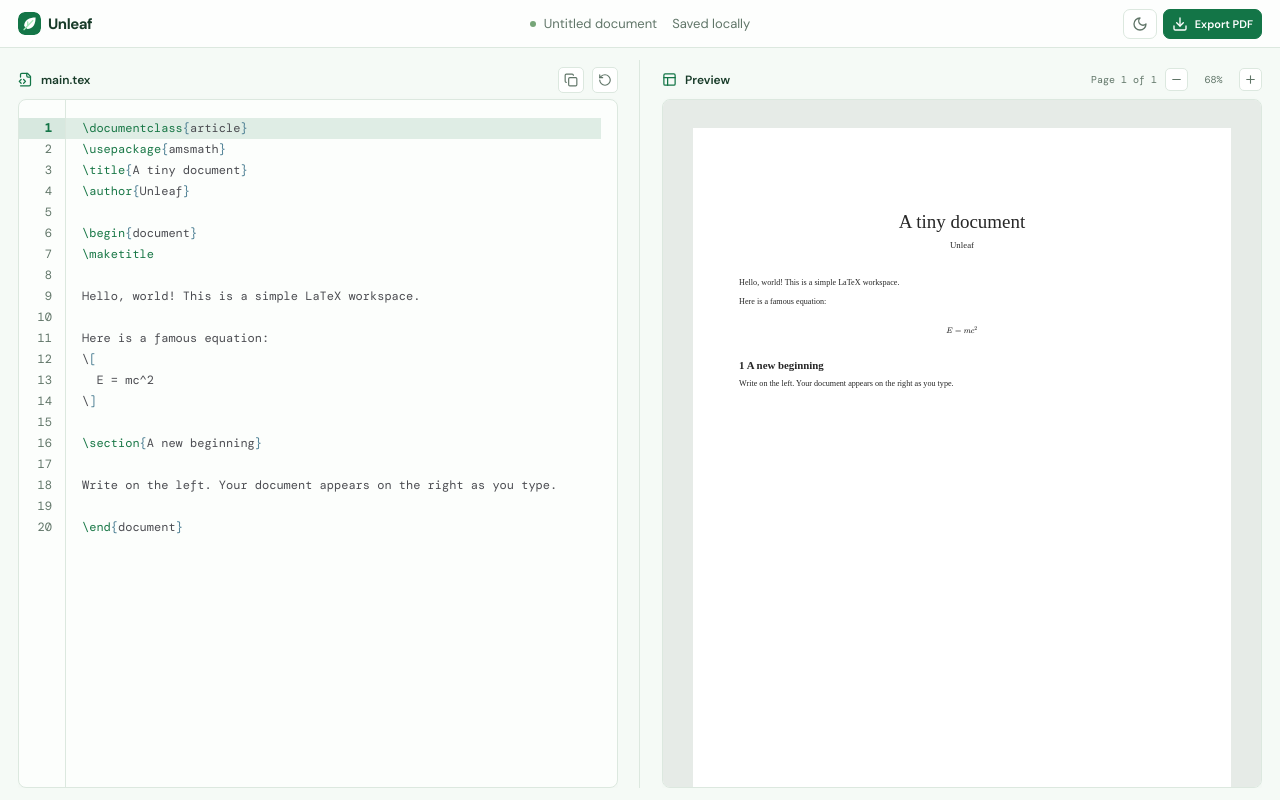
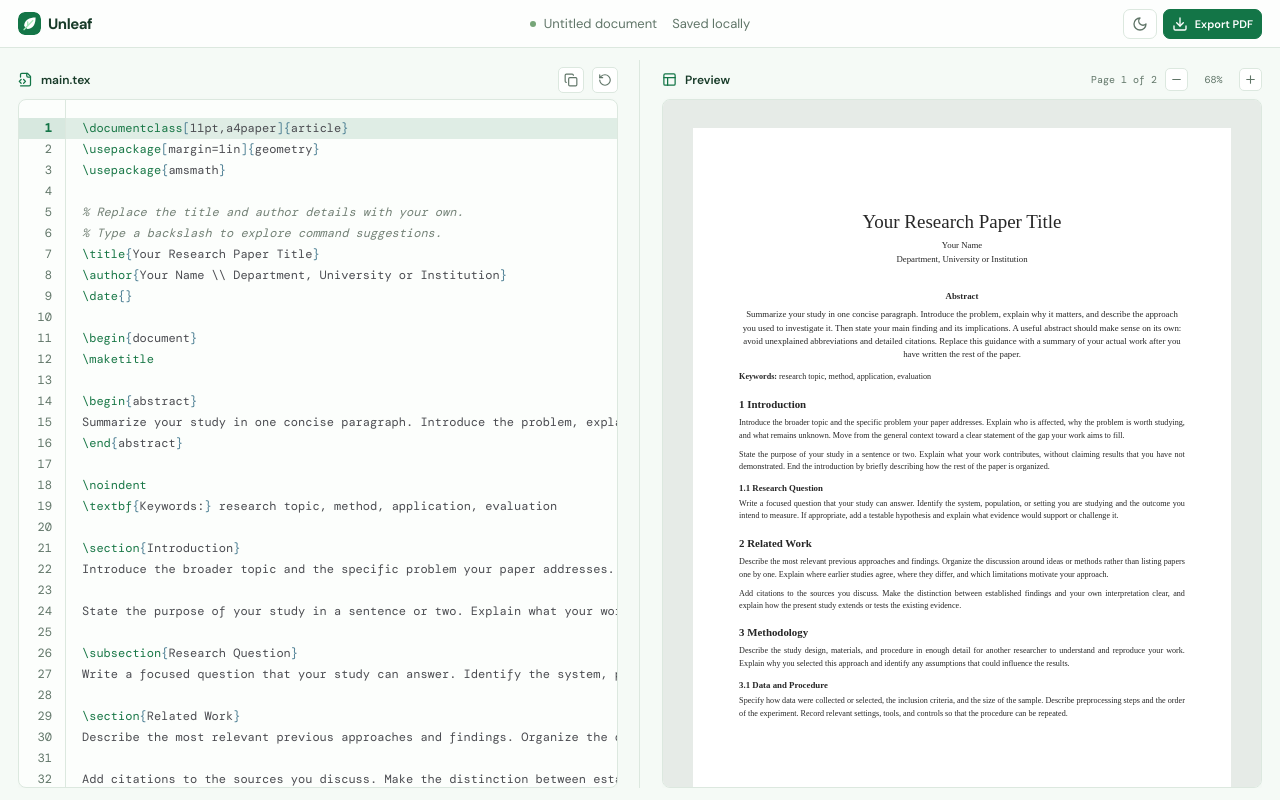
Before and after one commit to farzeenilyaszargar/LatexBoi, a Next.js app: page / in a window 1280 px wide. Built offline with nearby package versions, Linux system fonts and the light colour scheme; a web font is replaced by a local one.

Commit message:
feat: start new drafts with a two-page research paper outline

```diff
--- a/app/editor.tsx
+++ b/app/editor.tsx
@@ -10,26 +10,7 @@ import Autocomplete from "./autocomplete";
 
 import "katex/dist/katex.min.css";
 
-const STARTER = String.raw`\documentclass{article}
-\usepackage{amsmath}
-\title{A tiny document}
-\author{Unleaf}
-
-\begin{document}
-\maketitle
-
-Hello, world! This is a simple LaTeX workspace.
-
-Here is a famous equation:
-\[
-  E = mc^2
-\]
-
-\section{A new beginning}
-
-Write on the left. Your document appears on the right as you type.
-
-\end{document}`;
+import { STARTER } from "./starter";
 
 const escapeHtml = (value: string) => value
   .replace(/&/g, "&amp;").replace(/</g, "&lt;").replace(/>/g, "&gt;")
--- /dev/null
+++ b/app/starter.ts
@@ -0,0 +1,75 @@
+export const STARTER = String.raw`\documentclass[11pt,a4paper]{article}
+\usepackage[margin=1in]{geometry}
+\usepackage{amsmath}
+
+% Replace the title and author details with your own.
+% Type a backslash to explore command suggestions.
+\title{Your Research Paper Title}
+\author{Your Name \\ Department, University or Institution}
+\date{}
+
+\begin{document}
+\maketitle
+
+\begin{abstract}
+Summarize your study in one concise paragraph. Introduce the problem, explain why it matters, and describe the approach you used to investigate it. Then state your main finding and its implications. A useful abstract should make sense on its own: avoid unexplained abbreviations and detailed citations. Replace this guidance with a summary of your actual work after you have written the rest of the paper.
+\end{abstract}
+
+\noindent
+\textbf{Keywords:} research topic, method, application, evaluation
+
+\section{Introduction}
+Introduce the broader topic and the specific problem your paper addresses. Explain who is affected, why the problem is worth studying, and what remains unknown. Move from the general context toward a clear statement of the gap your work aims to fill.
+
+State the purpose of your study in a sentence or two. Explain what your work contributes, without claiming results that you have not demonstrated. End the introduction by briefly describing how the rest of the paper is organized.
+
+\subsection{Research Question}
+Write a focused question that your study can answer. Identify the system, population, or setting you are studying and the outcome you intend to measure. If appropriate, add a testable hypothesis and explain what evidence would support or challenge it.
+
+\section{Related Work}
+Describe the most relevant previous approaches and findings. Organize the discussion around ideas or methods rather than listing papers one by one. Explain where earlier studies agree, where they differ, and which limitations motivate your approach.
+
+Add citations to the sources you discuss. Make the distinction between established findings and your own interpretation clear, and explain how the present study extends or tests the existing evidence.
+
+\section{Methodology}
+Describe the study design, materials, and procedure in enough detail for another researcher to understand and reproduce your work. Explain why you selected this approach and identify any assumptions that could influence the results.
+
+\subsection{Data and Procedure}
+Specify how data were collected or selected, the inclusion criteria, and the size of the sample. Describe preprocessing steps and the order of the experiment. Record relevant settings, tools, and controls so that the procedure can be repeated.
+
+% This deliberate break keeps the starter organized into two pages.
+% Remove it when you prefer automatic pagination for your finished paper.
+\newpage
+
+\section{Results}
+Present the observations that answer your research question. Begin with the main result, then report supporting measurements in a logical order. Keep this section focused on what was observed; reserve broader explanations and implications for the discussion.
+
+\subsection{Evaluation}
+Define your evaluation criteria before comparing outcomes. Report units, sample sizes, and uncertainty where relevant. If you compare multiple methods, apply the same evaluation procedure to each and explain any exceptions.
+
+For example, the mean of a set of measurements can be written as:
+\[
+  \bar{x} = \frac{1}{n}\sum_{i=1}^{n} x_i
+\]
+Here, $n$ is the number of observations and $x_i$ is the value of observation $i$. Replace this illustrative equation with the expressions relevant to your study, and define every symbol when it first appears.
+
+\section{Discussion}
+Interpret your findings in relation to the research question and previous work. Explain what the results suggest, which alternative explanations remain plausible, and whether the evidence supports the original hypothesis. Separate evidence from speculation.
+
+Consider the practical or theoretical implications of the study. Describe the situations in which your findings may be useful and the conditions under which they may not apply. Avoid generalizing beyond the data you collected.
+
+\subsection{Limitations}
+Identify the main sources of uncertainty, possible bias, and constraints of the study. These might include a small sample, a restricted setting, measurement error, or assumptions in the analysis. Explain how each limitation affects the interpretation of your findings.
+
+\section{Conclusion}
+Return to the problem introduced at the beginning and summarize the answer your study provides. Highlight the main contribution in clear language. Do not introduce new evidence here; draw together the conclusions supported by the results.
+
+Suggest one or two specific directions for future work. Explain which remaining question is most useful to investigate next and how a follow-up study could address it.
+
+\section*{Acknowledgments}
+Thank the people, institutions, or funding sources that supported the work, where applicable. Remove this section if it is not needed.
+
+\section*{References}
+Replace this paragraph with the sources cited in your paper. Follow the citation style required by your journal, conference, or institution, and check that every citation has a corresponding reference entry.
+
+\end{document}`;
```
